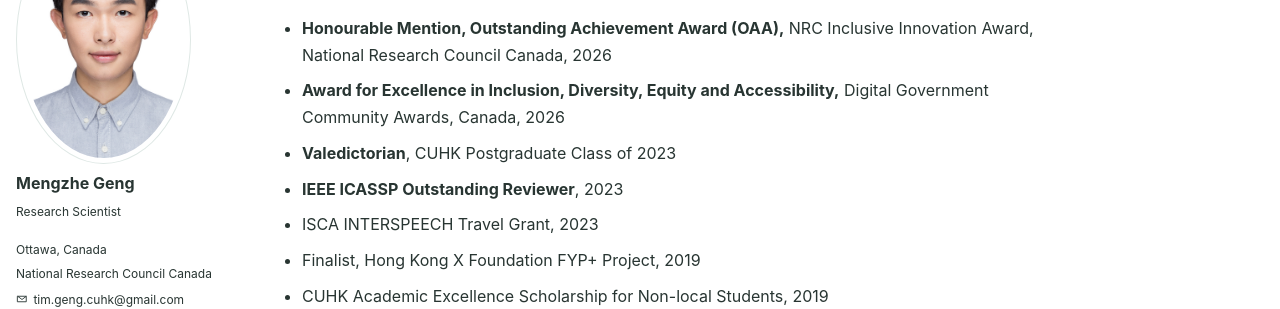
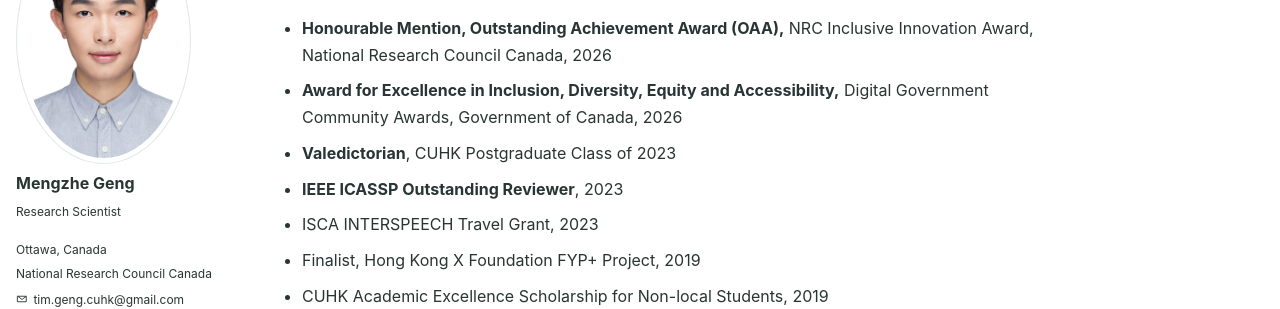
Before and after one commit to MENGZHEGENG/MENGZHEGENG.github.io, a Jekyll site: the page built from _pages/about.md, in a window 1280 px wide and 900 px high, scrolled down 6860 px. Shown: the part 180-489 px from the top of the window. Built offline with Jekyll 4.4.1, drawn with Linux system fonts in a browser that asks for light colours; some web fonts are replaced.

Commit message:
Update award issuer wording

```diff
--- a/_pages/about.md
+++ b/_pages/about.md
@@ -112,7 +112,7 @@
 <h2 id="awards">Selected awards and honours</h2>
 <ul class="award-list">
   <li class="award-item"><strong>Honourable Mention, Outstanding Achievement Award (OAA),</strong> NRC Inclusive Innovation Award, National Research Council Canada, 2026</li>
-  <li class="award-item"><strong>Award for Excellence in Inclusion, Diversity, Equity and Accessibility,</strong> Digital Government Community Awards, Canada, 2026</li>
+  <li class="award-item"><strong>Award for Excellence in Inclusion, Diversity, Equity and Accessibility,</strong> Digital Government Community Awards, Government of Canada, 2026</li>
   <li class="award-item"><strong>Valedictorian</strong>, CUHK Postgraduate Class of 2023</li>
   <li class="award-item"><strong>IEEE ICASSP Outstanding Reviewer</strong>, 2023</li>
   <li class="award-item">ISCA INTERSPEECH Travel Grant, 2023</li>
```
